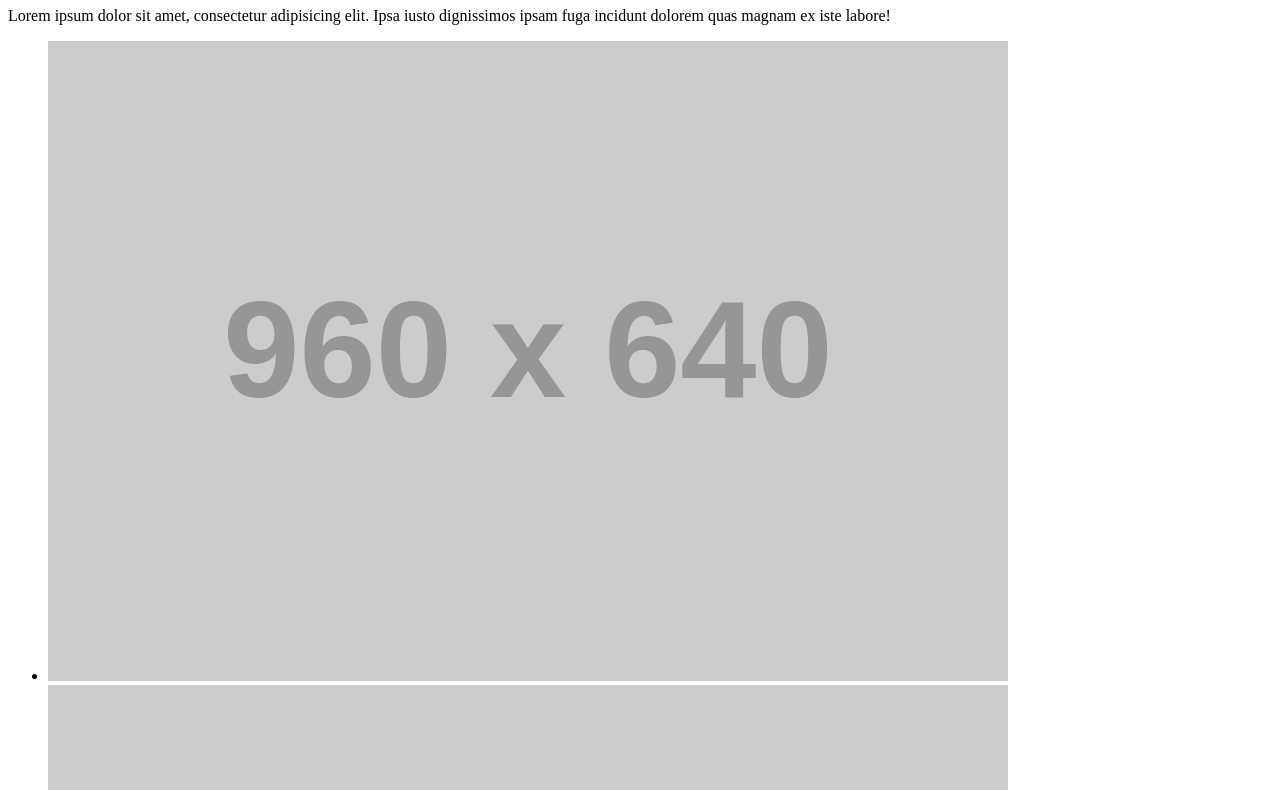
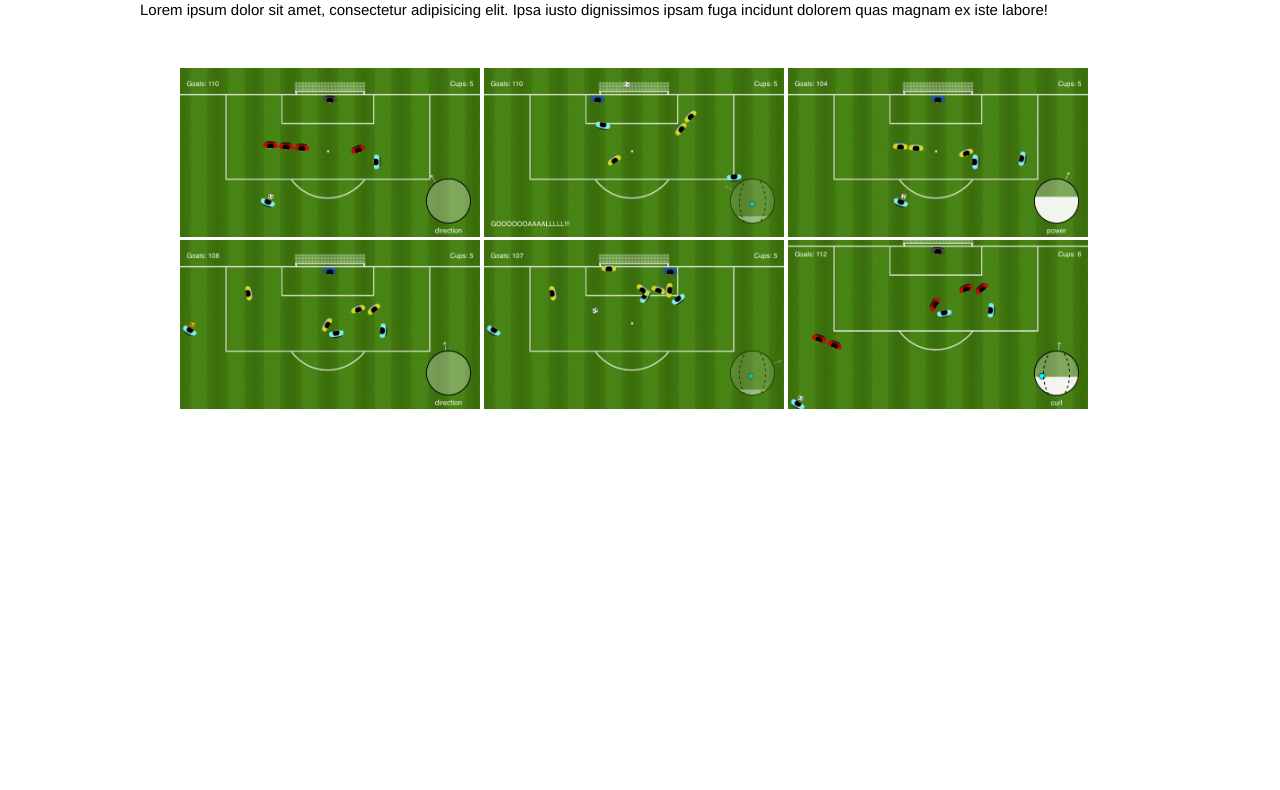
Before and after one commit to andyshora/deladdiogames.com, a plain HTML site: page index.html in a window 1280 px wide. Shown: the part 73-863 px from the top of the page. After the commit the page ends 800 px from the top, so only its background shows below. Drawn offline with Linux system fonts and the light colour scheme; placeholder pictures from the web are drawn by us.

Commit message:
Added screenshots

```diff
--- /dev/null
+++ b/css/main.css
@@ -0,0 +1,25 @@
+body {
+  margin: 0;
+  padding: 0;
+  text-align: center;
+  font-size: 15px;
+  font-family: 'Helvetica', Arial, sans-serif;
+}
+.dl-body-wrap {
+  max-width: 1000px;
+  margin: 0 auto;
+  text-align: left;
+}
+.dl-gallery {
+  margin: 50px auto;
+}
+.dl-gallery > li {
+  list-style-type: none;
+  margin: 0;
+  padding: 0;
+  width: 300px;
+  display: inline-block;
+}
+.dl-gallery > li > img {
+  width: 100%;
+}
--- a/index.html
+++ b/index.html
@@ -4,16 +4,20 @@
   <meta charset="utf-8">
   <meta http-equiv="X-UA-Compatible" content="IE=edge">
   <title>De Laddio Games</title>
-  <link rel="stylesheet" href="">
+  <link rel="stylesheet" href="css/main.css">
 </head>
 <body>
-  <h1>De Laddio Free Kicks</h1>
-  <p>Lorem ipsum dolor sit amet, consectetur adipisicing elit. Ipsa iusto dignissimos ipsam fuga incidunt dolorem quas magnam ex iste labore!</p>
-  <ul class="dl-gallery">
-    <li><img src="http://placehold.it/960x640" alt=""></li>
-    <li><img src="http://placehold.it/960x640" alt=""></li>
-    <li><img src="http://placehold.it/960x640" alt=""></li>
-    <li><img src="http://placehold.it/960x640" alt=""></li>
-  </ul>
+  <div class="dl-body-wrap">
+    <h1>De Laddio Free Kicks</h1>
+    <p>Lorem ipsum dolor sit amet, consectetur adipisicing elit. Ipsa iusto dignissimos ipsam fuga incidunt dolorem quas magnam ex iste labore!</p>
+    <ul class="dl-gallery">
+      <li><img src="images/screenshots/1.png" alt=""></li>
+      <li><img src="images/screenshots/2.png" alt=""></li>
+      <li><img src="images/screenshots/3.png" alt=""></li>
+      <li><img src="images/screenshots/4.png" alt=""></li>
+      <li><img src="images/screenshots/6.png" alt=""></li>
+      <li><img src="images/screenshots/5.png" alt=""></li>
+    </ul>
+  </div>
 </body>
 </html>
```
Also changed, not shown: images/screenshots/1.png (added), images/screenshots/2.png (added), images/screenshots/3.png (added), images/screenshots/4.png (added), images/screenshots/5.png (added), images/screenshots/6.png (added), 6 other files.
